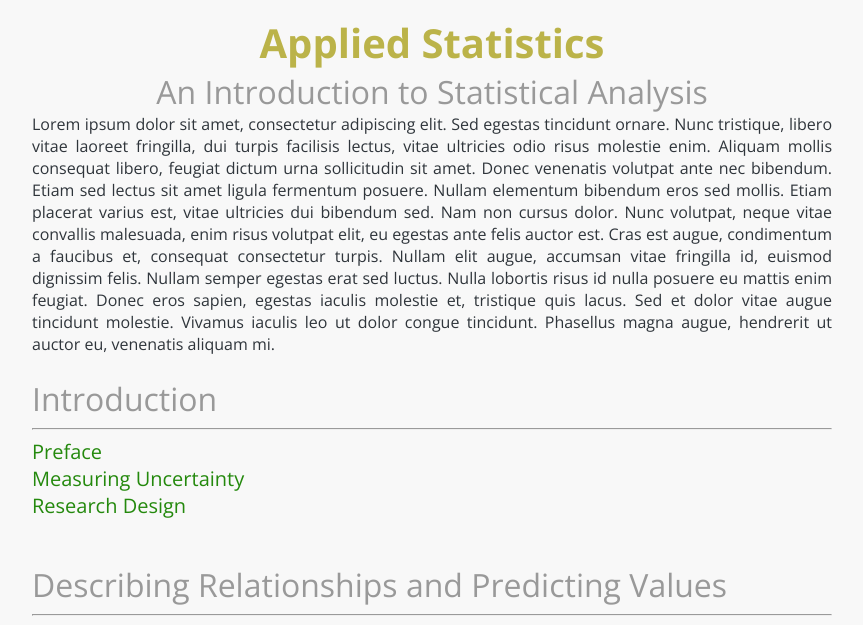
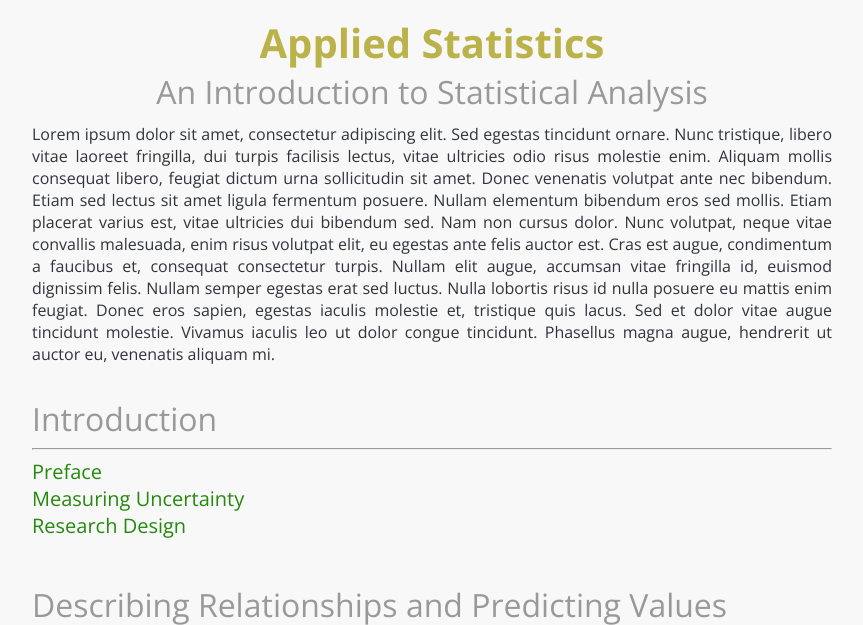
Before and after one commit to digideskio/appliedStats, a PHP site: page /index.html in a window 1280 px wide. Shown: the top 625 px of the page, without its empty margins (208-1071 px from the left). Run offline with PHP 8.4, Linux system fonts and the light colour scheme.

Commit message:
Changed paragraph styling

```diff
--- a/stylesheets/stylesheet.css
+++ b/stylesheets/stylesheet.css
@@ -125,3 +125,11 @@
   text-decoration: none;
   color: #41a62a;
 }
+
+/*******************************
+ Chapter internal styling
+*******************************/
+
+p {
+  padding: 10px 0 10px 0;
+}
```
